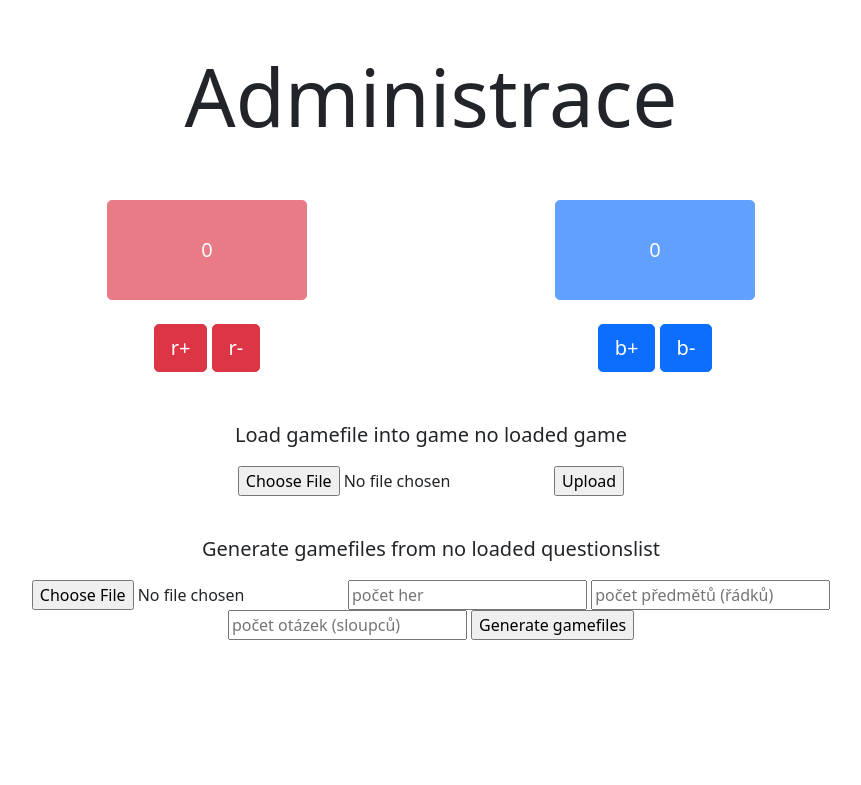
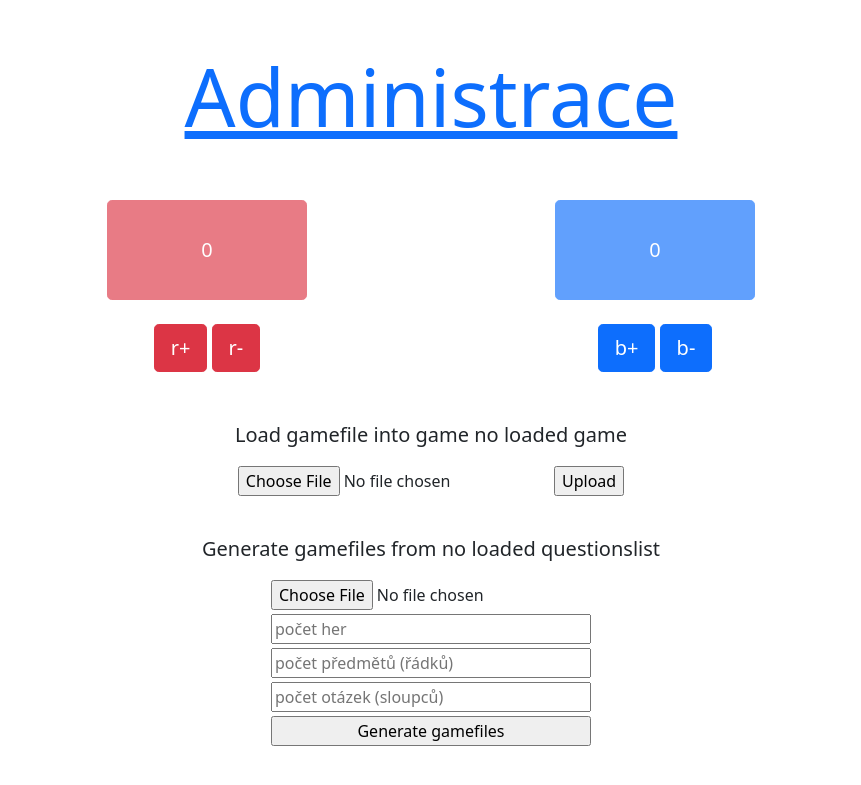
Before and after one commit to Smidra/vedomostni-turnaj, a Flask app: page /admin_dashboard in a window 1280 px wide. Shown: the top 785 px of the page, without its empty margins (209-1070 px from the left). Run offline with Flask 2, Linux system fonts and the light colour scheme.

Commit message:
Create gamefiles in administration interface

```diff
--- a/flask_app.py
+++ b/flask_app.py
@@ -5,6 +5,8 @@ from class_category import Category
 import class_game
 import gamefileGenerator.createGamefiles as gamefilesGenerator
 from flask import send_file
+import time
+import os
 app = Flask(__name__)
 
 SERVER="http://127.0.0.1:5000/"
@@ -87,6 +89,12 @@ def game_question():
 def admin_dashboard(what_action="default"):
     loaded_game="no loaded game"
     loaded_questionslist="no loaded questionslist"
+    # Cleanup of old export
+    try:
+        os.remove("output.xlsx")
+    except:
+        pass
+    # Manage aministrtor request
     if request.method == 'POST':
         # Change points
         add_points(request)
@@ -111,9 +119,13 @@ def admin_dashboard(what_action="default"):
                 NUMEBR_OF_SUBJECTS_IN_GAMEFILE = request.form['NUMEBR_OF_SUBJECTS_IN_GAMEFILE']
                 NUMBER_OF_QUESTIONS_PER_SUBJECT = request.form['NUMBER_OF_QUESTIONS_PER_SUBJECT']
                 gamefilesGenerator.generate_gamefiles( str(f.filename), "output.xlsx", int(NUMEBR_OF_GAMEFILES), int(NUMEBR_OF_SUBJECTS_IN_GAMEFILE), int(NUMBER_OF_QUESTIONS_PER_SUBJECT))
+                # Cleanup the uploaded file - would cause more security holes that i care to fix. Let the files live 3 months - who cares.
             except:
                 print("No file saved.")
-            send_file("./output.xlsx")
+
+            time.sleep(6) # There is a second sleep to trigger the spinner in administrace.html. I have shamed the honor of my familly with this code.
+            what_action="default"
+            return send_file("./output.xlsx")
 
     return render_template('administrace.html',
     r=this_game.red_points, b=this_game.blue_points,
--- a/templates/administrace.html
+++ b/templates/administrace.html
@@ -14,7 +14,9 @@
 <body>
     <main class="container" style="max-width: 70%;">
         <!-- Headning -->
-        <h1 class="mt-5 display-1 text-center">Administrace</h1>
+        <h1 class="mt-5 display-1 text-center">
+            <a href="">Administrace</a>
+        </h1>
         <br>
         <br>
 
@@ -62,15 +64,27 @@
         <div style="height: 1cm;"></div>
         <form class="container text-center" action="/admin_dashboard/load_questionslist" method="post" enctype="multipart/form-data">
             <p class="lead">Generate gamefiles from {{ loaded_questionslist }}</p>
-            <input type="file" placeholder="Vybrat CSV (předmět, otázka, odpověď)" name="file" />
-            <input type="text" placeholder="počet her" name="NUMEBR_OF_GAMEFILES" />
-            <input type="text" placeholder="počet předmětů (řádků)" name="NUMEBR_OF_SUBJECTS_IN_GAMEFILE" />
-            <input type="text" placeholder="počet otázek (sloupců)" name="NUMBER_OF_QUESTIONS_PER_SUBJECT" />
-            <input type="submit" value="Generate gamefiles">
+            <input type="file" name="file" style="width: 20em;"/></br>
+            <input type="text" placeholder="počet her" class="mt-1" name="NUMEBR_OF_GAMEFILES" style="width: 20em;" /></br>
+            <input type="text" placeholder="počet předmětů (řádků)" class="mt-1" name="NUMEBR_OF_SUBJECTS_IN_GAMEFILE" style="width: 20em;"/></br>
+            <input type="text" placeholder="počet otázek (sloupců)" class="mt-1" name="NUMBER_OF_QUESTIONS_PER_SUBJECT" style="width: 20em;"/></br>
+            <input onclick="showSpinner()" type="submit" value="Generate gamefiles" class="mt-1" style="width: 20em;">
+            <div style="display: none;" id="spinner" class="mt-2 container text-center spinner-border text-success" role="status"></div>
         </form>
 
+        <script>
+        function showSpinner() {
+            var spinner = document.getElementById("spinner");
+            spinner.style.display = "block";
+            setTimeout(hideSpinner, 6000); // There is a second sleep to trigger the spinner in flask_app.py. I have shamed the honor of my familly with this code.
+        }
+
+        function hideSpinner() {
+            var spinner = document.getElementById("spinner");
+            spinner.style.display = "none";
+        }
+        </script>
+
     </main>
-
 </body>
-
 </html>
```
Also changed, not shown: README.md, gamefileGenerator/README.md (added).
